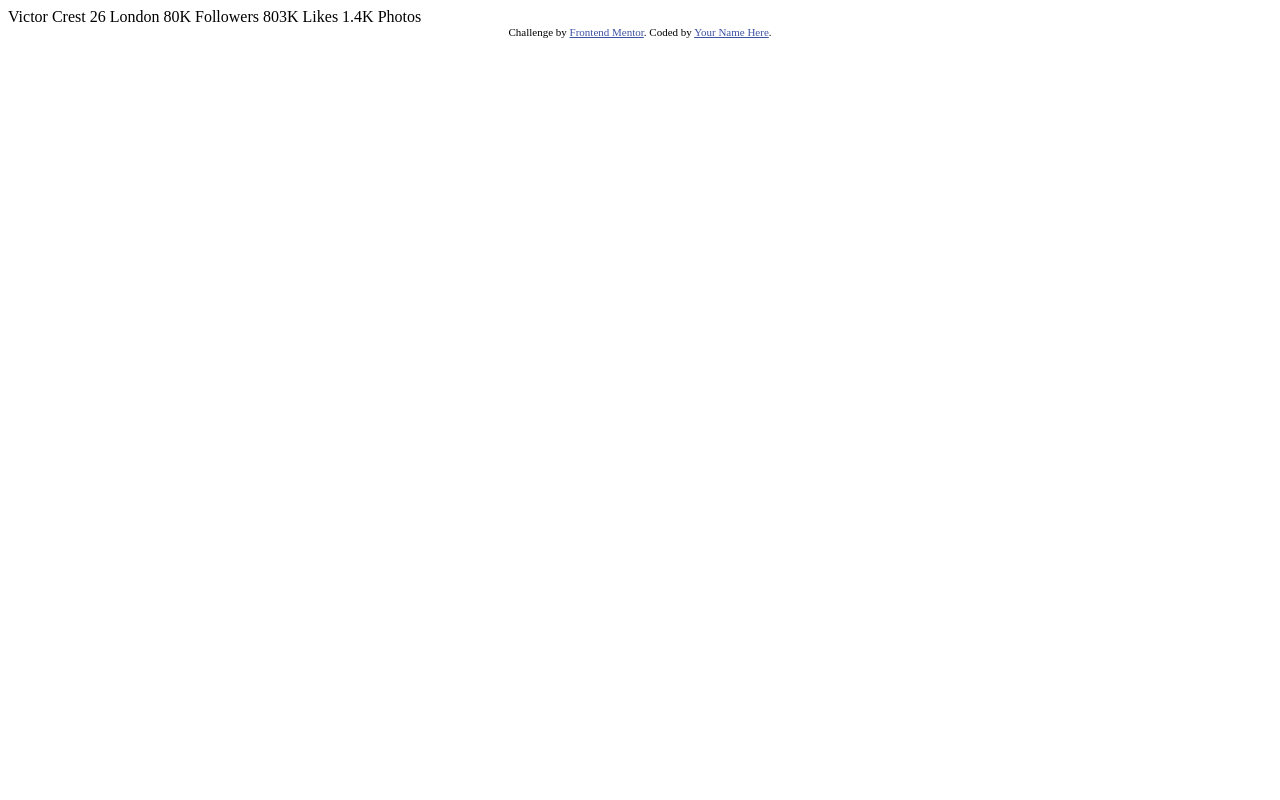
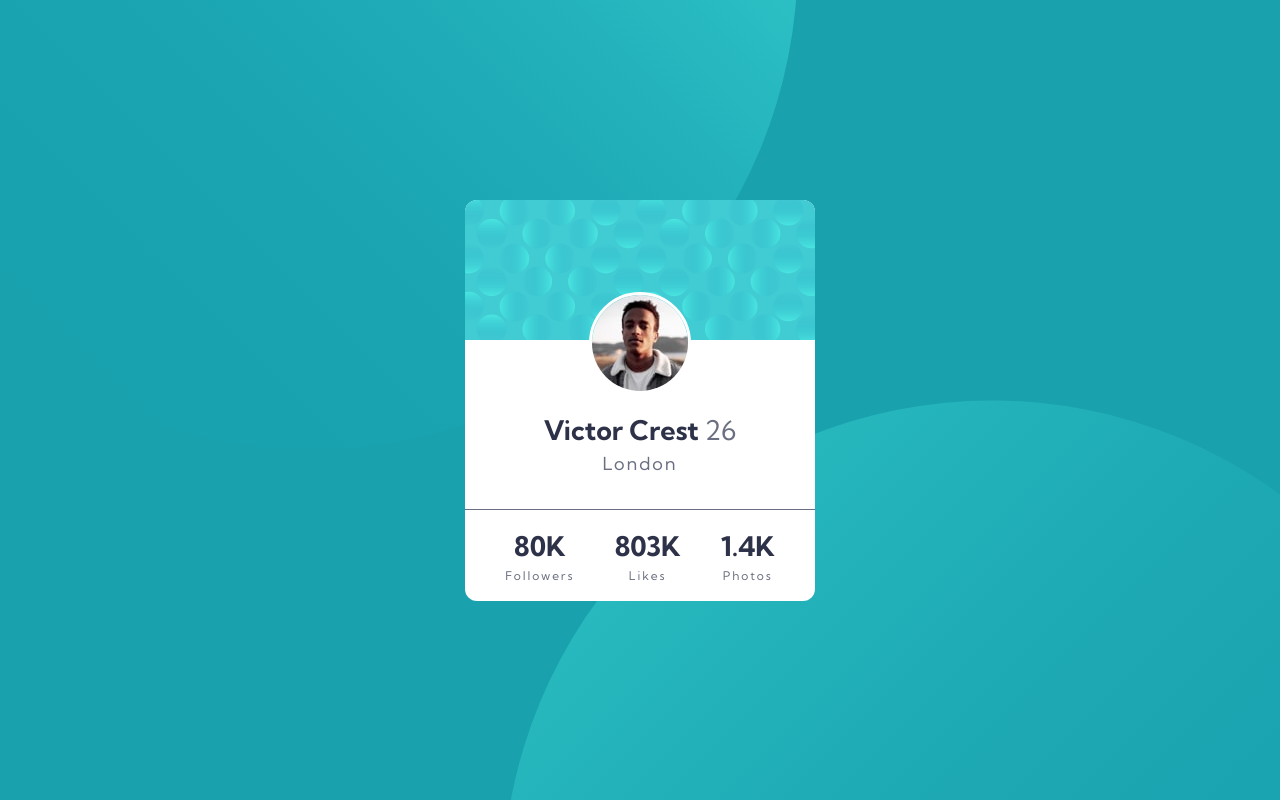
Before and after one commit to InaJaweed/Frontend_Mentor-Profile-Card-Component, a plain HTML site: page index.html in a window 1280 px wide. Drawn offline with Linux system fonts and the light colour scheme.

Commit message:
HTML and CSS - Complete

```diff
--- /dev/null
+++ b/css/reset.css
@@ -0,0 +1,74 @@
+/* Box sizing rules */
+*,
+*::before,
+*::after {
+	box-sizing: border-box;
+}
+
+/* Remove default margin */
+body,
+h1,
+h2,
+h3,
+h4,
+p,
+figure,
+blockquote,
+dl,
+dd {
+	margin: 0;
+}
+
+/* Remove list styles on ul, ol elements with a list role, which suggests default styling will be removed */
+ul[role='list'],
+ol[role='list'] {
+	list-style: none;
+}
+
+/* Set core root defaults */
+html:focus-within {
+	scroll-behavior: smooth;
+}
+
+/* Set core body defaults */
+body {
+	min-height: 100vh;
+	text-rendering: optimizeSpeed;
+	line-height: 1.5;
+}
+
+/* A elements that don't have a class get default styles */
+a:not([class]) {
+	text-decoration-skip-ink: auto;
+}
+
+/* Make images easier to work with */
+img,
+picture {
+	max-width: 100%;
+	display: block;
+}
+
+/* Inherit fonts for inputs and buttons */
+input,
+button,
+textarea,
+select {
+	font: inherit;
+}
+
+/* Remove all animations, transitions and smooth scroll for people that prefer not to see them */
+@media (prefers-reduced-motion: reduce) {
+	html:focus-within {
+		scroll-behavior: auto;
+	}
+
+	*,
+	*::before,
+	*::after {
+		animation-duration: 0.01ms !important;
+		animation-iteration-count: 1 !important;
+		transition-duration: 0.01ms !important;
+		scroll-behavior: auto !important;
+	}
+}
--- /dev/null
+++ b/css/style.css
@@ -0,0 +1,91 @@
+:root {
+	--ff-base: 'Kumbh Sans', sans-serif;
+	--fw-regular: 400;
+	--fw-bold: 700;
+
+	--clr-bg: hsl(185, 75%, 39%);
+	--clr-crd: hsl(100, 100%, 100%);
+	--fc-regular: hsl(227, 10%, 46%);
+	--fc-heading: hsl(229, 23%, 23%);
+	--fc-temp: hsl(0, 0%, 59%);
+}
+
+body {
+	background-color: var(--clr-bg);
+	font-family: var(--ff-base);
+	font-weight: var(--fw-regular);
+	font-size: 18px;
+	color: var(--fc-regular);
+}
+
+.container {
+	display: grid;
+	justify-content: center;
+	place-content: center;
+	min-height: 100vh;
+	background-image: url(/images/bg-pattern-top.svg),
+		url(/images/bg-pattern-bottom.svg);
+	background-repeat: no-repeat, no-repeat;
+	background-position: left -180px bottom 350px, right -200px top 400px;
+}
+
+.card {
+	background-color: var(--clr-crd);
+	border-radius: 0.75rem;
+	overflow: hidden;
+}
+
+.card-body {
+	display: grid;
+	gap: 2rem;
+}
+
+.card-content {
+	display: flex;
+	flex-direction: column;
+	align-items: center;
+	gap: 1rem;
+}
+
+.card-content img {
+	border: 3px solid var(--clr-crd);
+	border-radius: 50%;
+	margin-top: -3rem;
+}
+
+.person-info {
+	text-align: center;
+}
+
+.card-info {
+	border-top: 0.1px solid var(--fc-regular);
+	display: flex;
+	justify-content: space-evenly;
+	text-align: center;
+	padding: 1rem 0;
+}
+
+.card-info p {
+	font-size: 12px;
+}
+
+.age {
+	color: var(--fc-regular);
+	font-weight: var(--fw-regular);
+}
+
+h1,
+h2 {
+	color: var(--fc-heading);
+	font-weight: var(--fw-bold);
+}
+
+p {
+	letter-spacing: 0.12rem;
+}
+
+@media screen and (max-width: 480px) {
+	.container {
+		background-position: right 180px bottom 180px, left 200px top 280px;
+	}
+}
--- a/index.html
+++ b/index.html
@@ -1,35 +1,57 @@
 <!DOCTYPE html>
 <html lang="en">
 	<head>
-  <meta charset="UTF-8">
-  <meta name="viewport" content="width=device-width, initial-scale=1.0"> <!-- displays site properly based on user's device -->
+		<meta charset="UTF-8" />
+		<meta name="viewport" content="width=device-width, initial-scale=1.0" />
+		<!-- displays site properly based on user's device -->
 
-  <link rel="icon" type="image/png" sizes="32x32" href="./images/favicon-32x32.png">
+		<link
+			rel="icon"
+			type="image/png"
+			sizes="32x32"
+			href="./images/favicon-32x32.png"
+		/>
 
 		<title>Frontend Mentor | Profile card component</title>
-
-  <!-- Feel free to remove these styles or customise in your own stylesheet 👍 -->
-  <style>
-    .attribution { font-size: 11px; text-align: center; }
-    .attribution a { color: hsl(228, 45%, 44%); }
-  </style>
+		<link rel="stylesheet" href="./css/reset.css" />
+		<link rel="stylesheet" href="./css/style.css" />
+		<link rel="preconnect" href="https://fonts.googleapis.com" />
+		<link rel="preconnect" href="https://fonts.gstatic.com" crossorigin />
+		<link
+			href="https://fonts.googleapis.com/css2?family=Kumbh+Sans:wght@100..900&display=swap"
+			rel="stylesheet"
+		/>
 	</head>
 	<body>
-  Victor Crest
-  26
-  London
-
-  80K
-  Followers
-
-  803K
-  Likes
-
-  1.4K
-  Photos
-  <div class="attribution">
-    Challenge by <a href="https://www.frontendmentor.io?ref=challenge" target="_blank">Frontend Mentor</a>.
-    Coded by <a href="#">Your Name Here</a>.
+		<div class="container">
+			<div class="card">
+				<div class="card-top">
+					<img src="./images/bg-pattern-card.svg" alt="card pattern" />
+				</div>
+				<div class="card-body">
+					<div class="card-content">
+						<img src="./images/image-victor.jpg" alt="victor" />
+						<div class="person-info">
+							<h2>Victor Crest <span class="age">26</span></h2>
+							<p>London</p>
+						</div>
+					</div>
+					<div class="card-info">
+						<div>
+							<h2>80K</h2>
+							<p>Followers</p>
+						</div>
+						<div>
+							<h2>803K</h2>
+							<p>Likes</p>
+						</div>
+						<div>
+							<h2>1.4K</h2>
+							<p>Photos</p>
+						</div>
+					</div>
+				</div>
+			</div>
 		</div>
 	</body>
 </html>
```
Also changed, not shown: style-guide.md (+2 -2 lines). Lines whose indentation alone changed are shown as unchanged.
